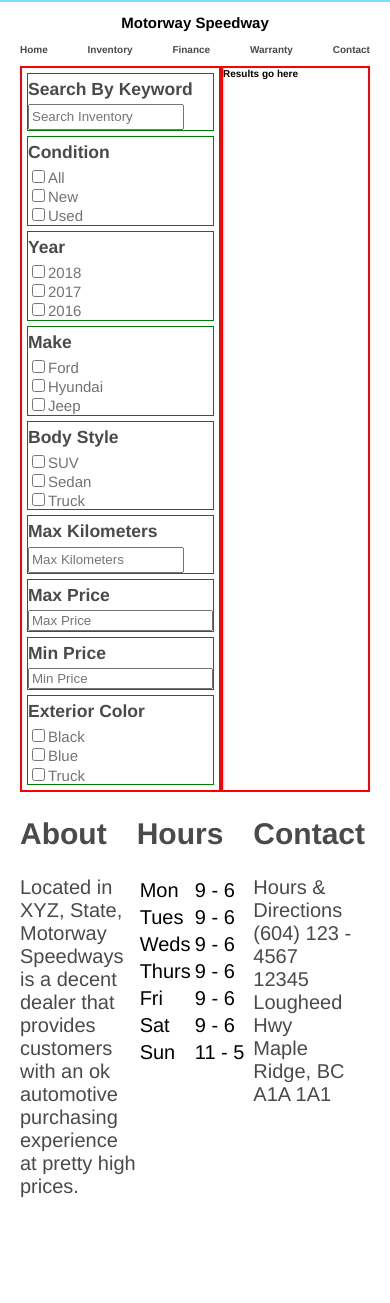
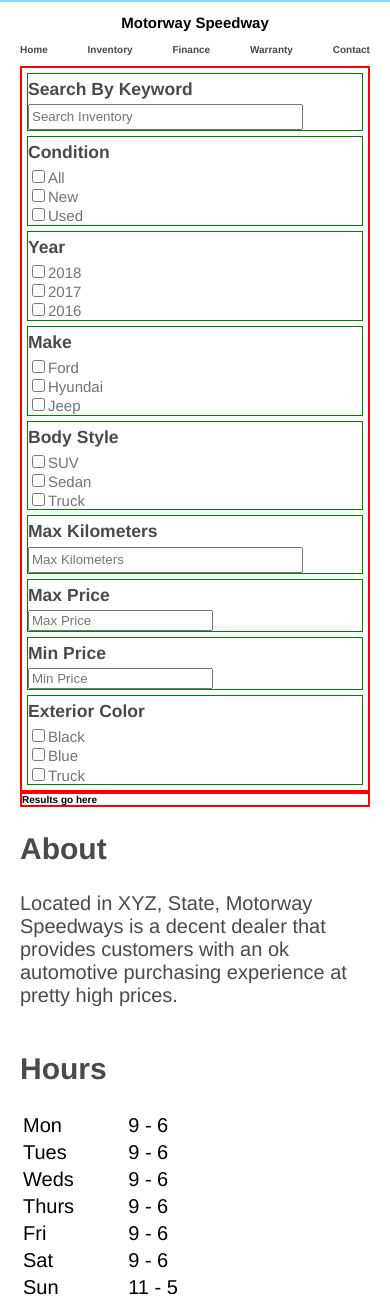
Before and after one commit to AlexMac7/dealership-grid-layout, a plain HTML site: page index.html in a window 390 px wide. Shown: the top 1303 px of the page. Before the commit the page ends 1218 px from the top, so only its background shows below. Drawn offline with Linux system fonts and the light colour scheme.

Commit message:
Add media queries for phones

```diff
--- a/styles.css
+++ b/styles.css
@@ -125,3 +125,14 @@ body {
     color: var(--grey-text);
     text-decoration: none;
 }
+
+/* Media Queries */
+@media (max-width: 425px) {
+    .hero {
+        grid-template-columns: 1fr;
+    }
+
+    .footer {
+        grid-template-columns: 1fr;
+    }
+}
```
